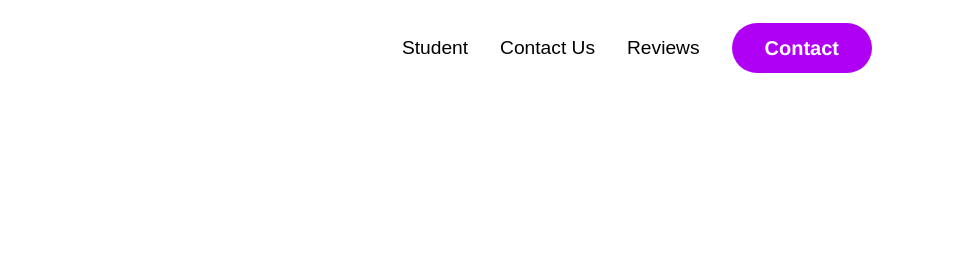
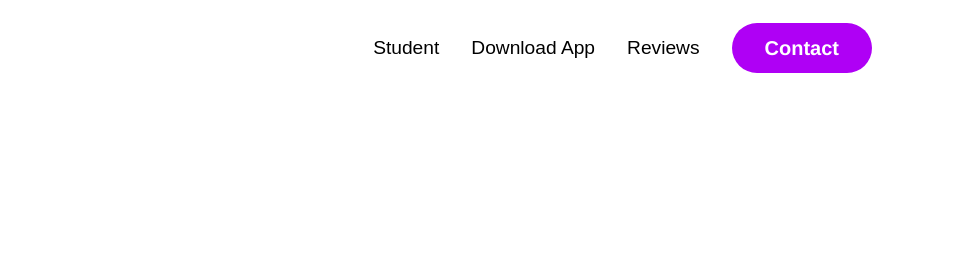
Before and after one commit to sayangho/Questionbazar2, a plain HTML site: page index.html in a window 1280 px wide. Shown: the top 265 px of the page, 326-1280 px from the left. Drawn offline with nearby package versions, Linux system fonts and the light colour scheme; a script that the page names is missing.

Commit message:
Update index.html

```diff
--- a/index.html
+++ b/index.html
@@ -46,7 +46,7 @@
         <li class="navbar_item">
         </li>
         <li class="navbar_item">
-          <a href="#about_us" class="navbar_links">Contact Us</a>
+          <a href="#about_us" class="navbar_links">Download App</a>
         </li>
         <li class="navbar_item">
           <a href="#testimonial" class="navbar_links">Reviews</a>
```
